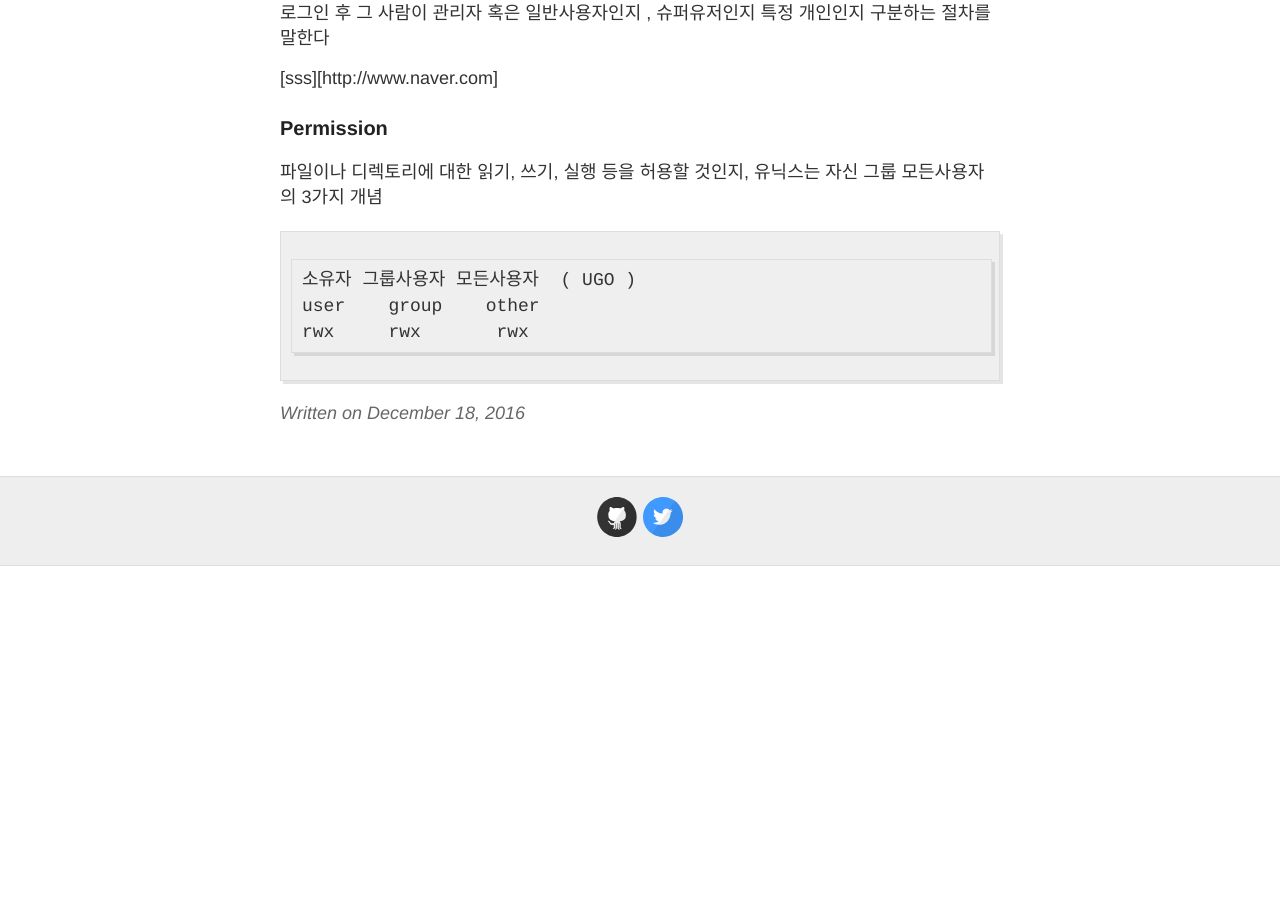
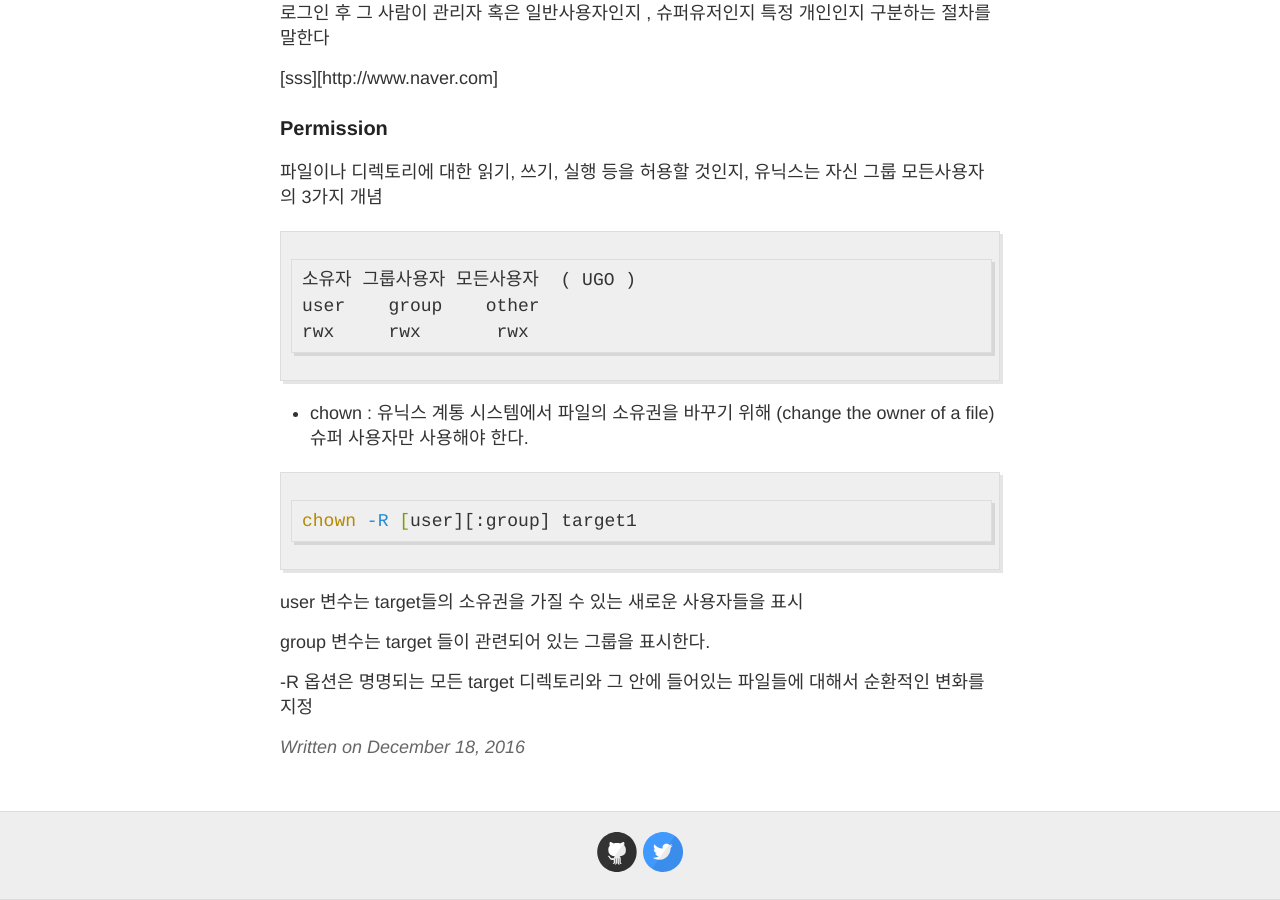
Before and after one commit to asdhgfasd/asdhgfasd.github.io, a Jekyll site: the page built from _posts/2016-12-18-study.md, in a window 1280 px wide and 900 px high, scrolled down 1152 px. Built offline with Jekyll 4.4.1, drawn with Linux system fonts in a browser that asks for light colours; before the commit the page ends 1718 px from its top, so only the background shows below that.

Commit message:
no message

````diff
--- a/_posts/2016-12-18-study.md
+++ b/_posts/2016-12-18-study.md
@@ -52,3 +52,15 @@ title: 2016-12-18-study
 user    group    other
 rwx     rwx       rwx
 ```
+
+- chown : 유닉스 계통 시스템에서 파일의 소유권을 바꾸기 위해 (change the owner of a file)
+슈퍼 사용자만 사용해야 한다.
+
+```sh
+chown -R [user][:group] target1
+```
+user 변수는 target들의 소유권을 가질 수 있는 새로운 사용자들을 표시
+
+group 변수는 target 들이 관련되어 있는 그룹을 표시한다.
+
+-R 옵션은 명명되는 모든 target 디렉토리와 그 안에 들어있는 파일들에 대해서 순환적인 변화를 지정
````
